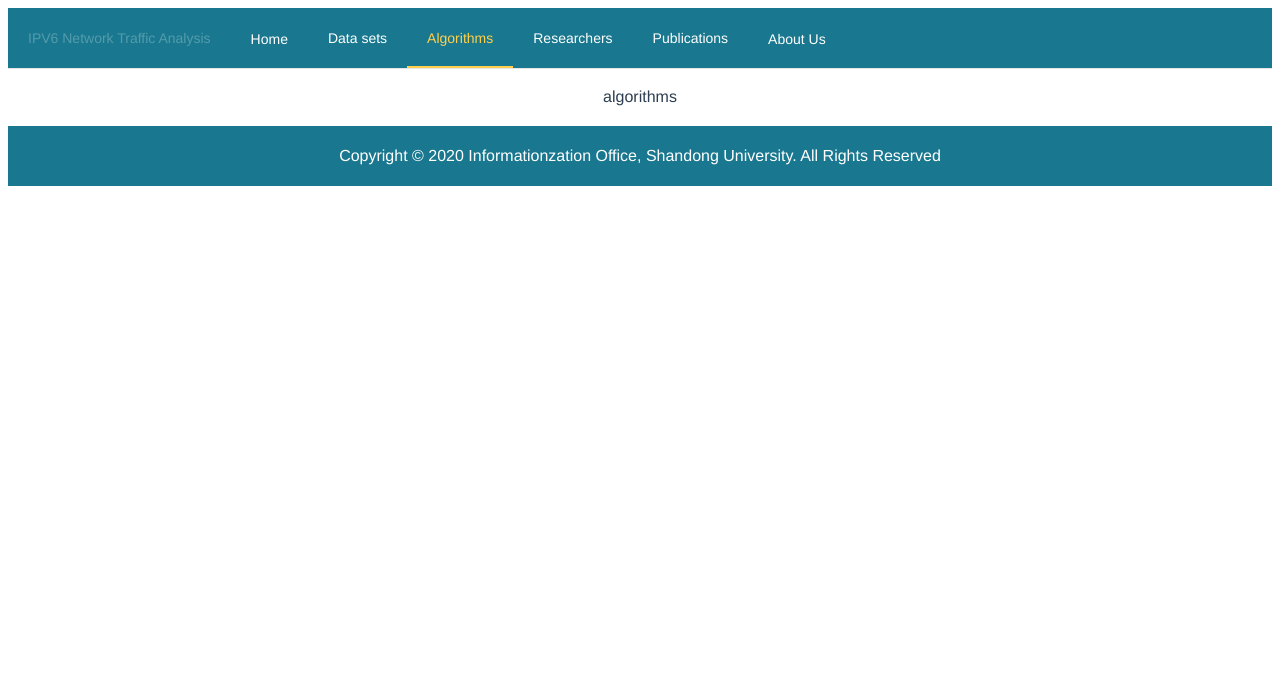
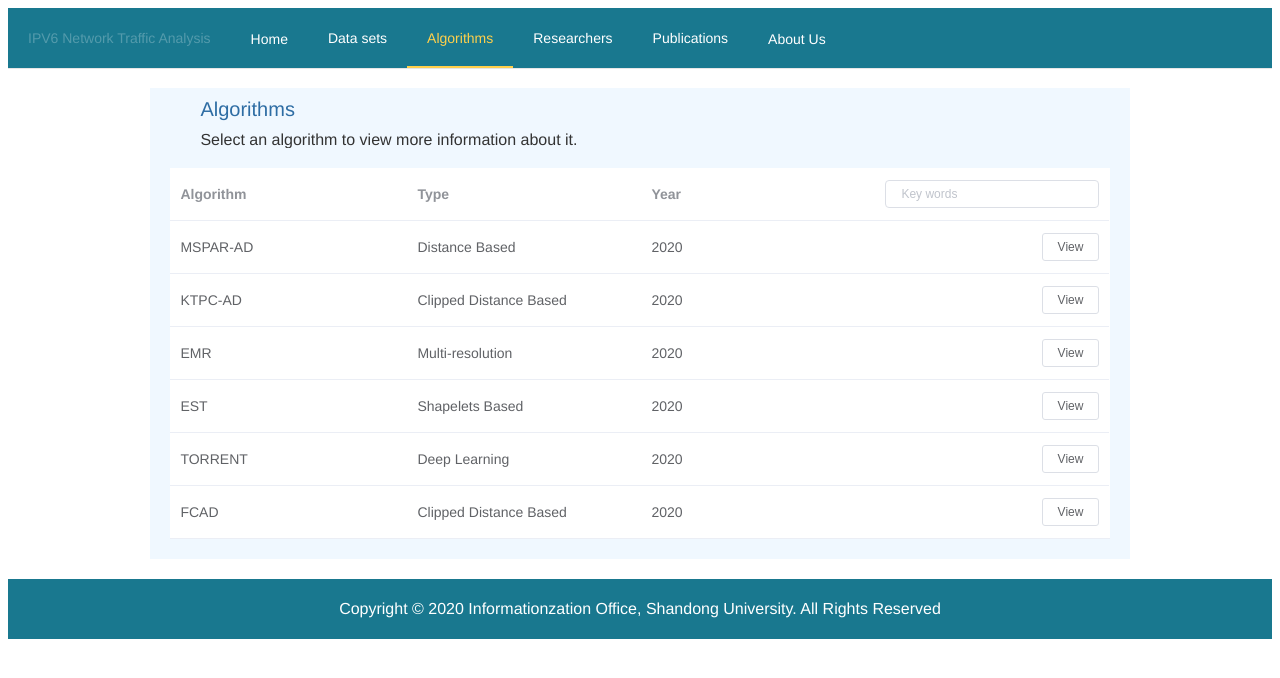
Before and after one commit to PengZh88/NTASWebsite, a Vue app: page /algorithms in a window 1280 px wide. Shown: the top 678 px of the page. Built offline with nearby package versions, Linux system fonts and the light colour scheme.

Commit message:
更新首页、代码页面。

```diff
--- a/src/components/algorithms.vue
+++ b/src/components/algorithms.vue
@@ -1,15 +1,113 @@
 <template>
-    <div>
-      algorithms
-    </div>
+  <div>
+    <el-container>
+      <el-header>
+        <div style="float: left; margin-left: 30px; margin-top: 10px; color: #2e6da4; font-size: 20px;">
+          Algorithms
+        </div>
+        <div style="clear: left;"></div>
+        <div style="float: left; margin-left: 30px; margin-top: 10px;">
+          Select an algorithm to view more information about it.
+        </div>
+      </el-header>
+      <el-main class="mainalgs">
+
+        <el-table
+          :data="tableData.filter(data => !search || data.name.toLowerCase().includes(search.toLowerCase()))"
+          style="width: 100%">
+          <el-table-column
+            label="Algorithm"
+            prop="alg">
+          </el-table-column>
+          <el-table-column
+            label="Type"
+            prop="algtype">
+          </el-table-column>
+          <el-table-column
+            label="Year"
+            prop="algyear">
+          </el-table-column>
+          <el-table-column
+            align="right">
+            <template slot="header" slot-scope="scope">
+              <el-input
+                v-model="search"
+                size="mini"
+                placeholder="Key words"/>
+            </template>
+            <template slot-scope="scope">
+              <el-button
+                size="mini"
+                @click="handleEdit(scope.$index, scope.row)">View</el-button>
+            </template>
+          </el-table-column>
+        </el-table>
+
+      </el-main>
+    </el-container>
+  </div>
 </template>
 
 <script>
-    export default {
-        name: "algorithms"
+export default {
+  name: "algorithms",
+  data() {
+    return {
+      tableData: [{
+        alg: 'MSPAR-AD',
+        algtype: 'Distance Based',
+        algyear: '2020'
+      }, {
+        alg: 'KTPC-AD',
+        algtype: 'Clipped Distance Based',
+        algyear: '2020'
+      }, {
+        alg: 'EMR',
+        algtype: 'Multi-resolution',
+        algyear: '2020'
+      }, {
+        alg: 'EST',
+        algtype: 'Shapelets Based',
+        algyear: '2020'
+      }, {
+        alg: 'TORRENT',
+        algtype: 'Deep Learning',
+        algyear: '2020'
+      }, {
+        alg: 'FCAD',
+        algtype: 'Clipped Distance Based',
+        algyear: '2020'
+      }],
+      search: ''
     }
+  },
+  methods: {
+    handleEdit(index, row) {
+      console.log(index, row);
+    },
+    handleDelete(index, row) {
+      console.log(index, row);
+    }
+  }
+}
 </script>
 
 <style scoped>
 
+.el-header, .el-footer {
+  background-color: rgb(240, 248, 255);
+  color: #333;
+  text-align: center;
+  width: 80%;
+  margin: auto;
+}
+body > .el-container {
+  margin-bottom: 40px;
+}
+
+.mainalgs {
+  background-color: rgb(240, 248, 255);
+  width: 80%;
+  margin: auto;
+}
 </style>
--- a/src/components/home.vue
+++ b/src/components/home.vue
@@ -26,7 +26,10 @@
             <el-col :span="16" :offset="4">
               <el-carousel trigger="click" height="600px">
                 <el-carousel-item v-for="item in 4" :key="item">
-                  <h3 class="small">{{ item }}</h3>
+                  <el-image
+                    style="width: 100%"
+                    :src="meimgs"
+                    :fit="fit"></el-image>
                 </el-carousel-item>
               </el-carousel>
             </el-col>
@@ -42,13 +45,15 @@
 </template>
 
 <script>
+  import meimgs from '../assets/MSPARAD.png'
   export default {
     name: 'Home',
     data() {
       return {
         msg: '',
         activeIndex: '/index',
-        isHome: true
+        isHome: true,
+        meimgs: meimgs
       }
     },
     created() {
```
Also changed, not shown: src/assets/MSPARAD.png (added).
